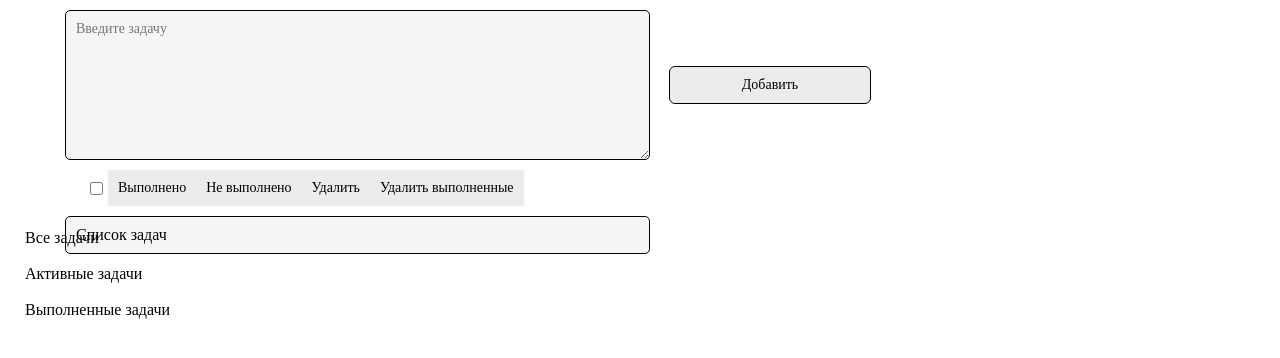
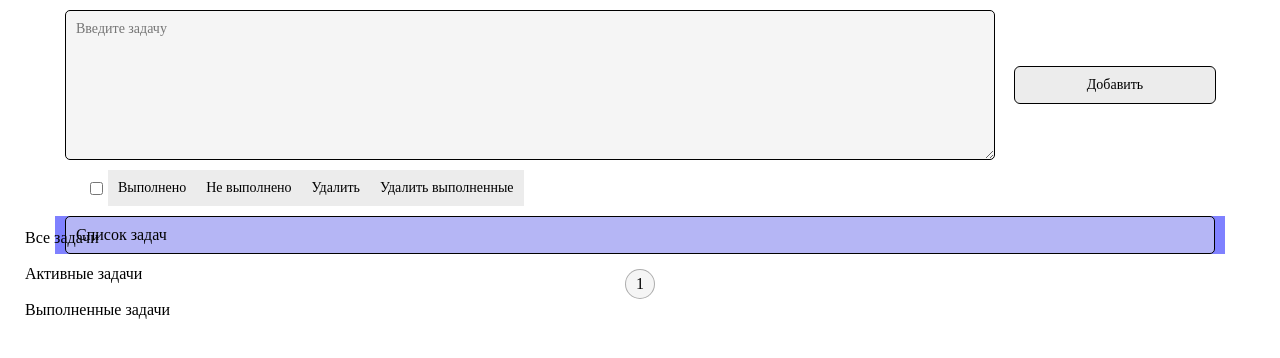
Before and after one commit to GoodHugh/JS_ToDo, a website: page #src/index.html in a window 1280 px wide. Drawn offline with nearby package versions, Linux system fonts and the light colour scheme; files that its build step writes are made by us from their sources.

Commit message:
Подготовка к пагинации

```diff
--- a/#src/index.html
+++ b/#src/index.html
@@ -3,17 +3,21 @@
 @@include('_head.html',{
 "title":"Главная"
 })
+
 <body>
 	<div class="wrapper">
 		@@include('_header.html',{})
-		<main class="page _container">
+		<main class="page">
+			<div class="page__main _container">
 				<div class="page__form form-AddToDo">
 					<div class="form-AddToDo">
 						<div class="form-AddToDo__body">
 							<div class="form-AddToDo__body-input">
 								<textarea class="input-text" id="ToDo_value" placeholder="Введите задачу"></textarea>
+								<div class="form-AddToDo__batton">
 									<button class="batton-add" id="add-batton">Добавить</button>
 									<button class="batton-add" id="edit-batton" style="display: none;">Изменить</button>
+								</div>
 							</div>
 						</div>
 					</div>
@@ -25,6 +29,15 @@
 						<button class="ection__button btn_bar" id="ncompl-button">Не выполнено</button>
 						<button class="ection__button btn_bar" id="remove-button">Удалить</button>
 						<button class="ection__button btn_bar" id="remove-button-completed">Удалить выполненные</button>
+					</div>
+				</div>
+				<div id="paginations-page" class="page__paginations">
+					<div id="list_ToDo" class="page__paginations-todo" data-status="active-on"> Список задач</div>
+				</div>
+				<div class="page__paginations-body">
+					<div class="page__paginations-items">
+						<button class="page__paginations-button round-btn">1</button>
+					</div>
 				</div>
 			</div>
 			<div class="btn__info info">
@@ -41,7 +54,6 @@
 					<div class="info__count" id="complited-count"></div>
 				</div>
 			</div>
-			<div id="list_ToDo" class="page__list-todo"> Список задач</div>
 		</main>
 		@@include('_footer.html',{})
 	</div>
--- a/#src/scss/style.scss
+++ b/#src/scss/style.scss
@@ -96,17 +96,54 @@ body {
 //===================================================================================================================================
 .page {
 	// .page__form
+	&__main {
+	}
 	&__form {
 	}
-	&__list-todo {
-		width: 50%;
+	&__paginations{
+		background-color: rgba(0, 4, 255, 0.5);
+
+	}
+	&__paginations-todo {
 		background-color: rgba(236, 236, 236, 0.5);
 		padding: 10px;
 		margin: 10px 10px;
 		border-radius: 5px;
 		border: 1px solid #000000;
+		flex: 1 1 auto;
+	}
+	// .page__paginations-body
+	&__paginations-body {
+	}
+	// .page__paginations-items
+	&__paginations-items {
+		display: flex;
+		align-items: center;
+		justify-content: center;
+		flex: 0 1 100%;
+	}
+	// .page__paginations-button
+	&__paginations-button {
+		display: flex;
+		flex-direction: column;
+		align-items: center;
+		justify-content: center;
 	}
 }
+.round-btn {
+	width: 30px;
+	height: 30px;
+	background-color: rgba(236, 236, 236, 0.5);
+	border-radius: 50%;
+	margin: 5px;
+	border: 1px solid #0000004b;
+	&:hover{
+		transition: all 0.5s ease 0s;
+		background: rgba(158, 172, 255, 0.5);
+	}
+}
+
+
 .form-AddToDo {
 	// .form-AddToDo__body
 	&__body {
@@ -116,20 +153,25 @@ body {
 		display: flex;
 		align-items: center;
 	}
+	&__batton{
+
+	}
 }
+
 .input-text {
-	display: block;
+	display: flex;
 	background-color: rgba(236, 236, 236, 0.5);
 	padding: 10px;
 	margin: 10px 10px;
 	font-size: 14px;
 	font-family: $fontFamily;
-	flex: 0 1 50%;
 	min-height: 150px;
+	flex: 0 1 100%;
 	border-radius: 5px;
 	border: 1px solid #000000;
 }
 .batton-add {
+	display: block;
 	background-color: rgba(236, 236, 236);
 	padding: 10px;
 	margin: 10px 10px;
@@ -149,8 +191,8 @@ body {
 	display: flex;
 	align-items: center;
 	overflow: hidden;
-	padding: 10px 5px;
-	margin: 5px;
+	padding: 10px 10px;
+	margin: 10px;
 	background:#ffffff;
 	border-radius: 5px;
 	border: 1px solid #000000;
```
Also changed, not shown: #src/js/files/script.js (+20 -1 lines). Lines whose indentation alone changed are shown as unchanged.
